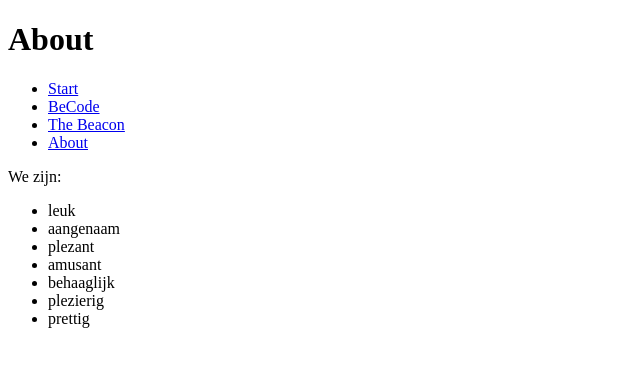
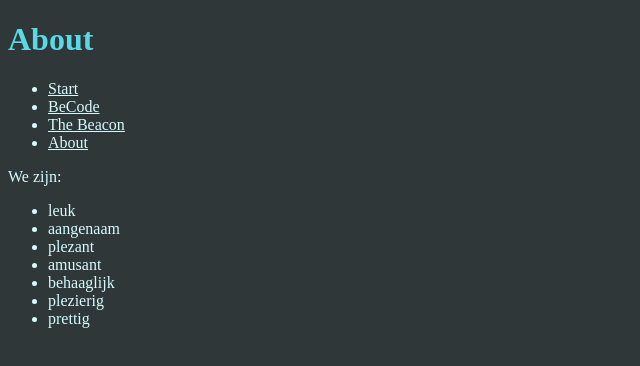
Before and after one commit to VatisDolor/markdown-warmup-html, a plain HTML site: page about.html in a window 1280 px wide. Shown: the whole page, without its empty margins (0-640 px from the left). Drawn offline with Linux system fonts and the light colour scheme.

Commit message:
added style.css and updated all html files

```diff
--- a/about.html
+++ b/about.html
@@ -2,6 +2,7 @@
 <html>
     <head>
         <meta charset="utf-8">
+        <link rel="stylesheet" href="style.css">
         <title>About</title>
     </head>
     <body>
--- /dev/null
+++ b/style.css
@@ -0,0 +1,11 @@
+body {
+    background-color: #2F3738;
+}
+
+h1, h2, h3 {
+    color: #59D8E5;
+}
+
+li, a, p {
+    color: #D5FBFF;
+}
```
Also changed, not shown: beacon.html (+1 -0 lines), index.html (+1 -0 lines).
